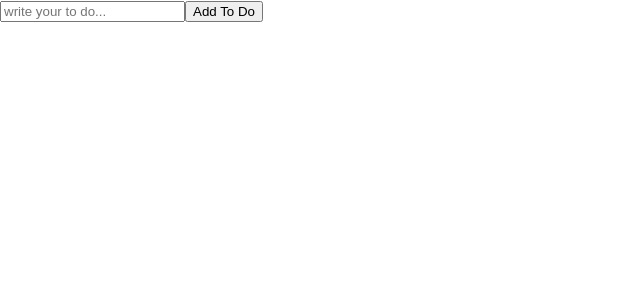
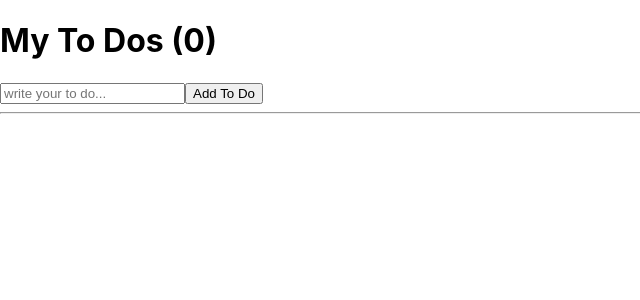
Before and after one commit to kdbswo/react-for-beginner1, a React (Create React App) app: page / in a window 1280 px wide. Shown: the top 300 px of the page, without its empty margins (0-640 px from the left). Built offline with nearby package versions, Linux system fonts and the light colour scheme.

Commit message:
#7.1 To Do list
map()

```diff
--- a/src/App.js
+++ b/src/App.js
@@ -4,10 +4,21 @@
 
 function App() {
   const [toDo, setToDo] = useState("");
+  const [toDos, setToDos] = useState([]);
   const onChange = (event) => setToDo(event.target.value);
-  console.log(toDo);
-  return <div>
-    <form>
+  const onSubmit = (event) => {
+    event.preventDefault();
+    if (toDo === "") {
+      return;
+    }
+    setToDos((currentArray) => [toDo, ...currentArray]);
+    setToDo("");
+  };
+  console.log(toDos);
+  return (
+    <div>
+      <h1>My To Dos ({toDos.length})</h1>
+      <form onSubmit={onSubmit}>
         <input
           onChange={onChange}
           value={toDo}
@@ -16,8 +27,14 @@
         />
         <button>Add To Do</button>
       </form>
+      <hr />
+      <ul>
+        {toDos.map((item,index) => (
+          <li key={index}>{}{item}</li>
+        ))}
+      </ul>
     </div>
-
+  )
 }
 
 export default App;
```
Lines whose indentation alone changed are shown as unchanged.
